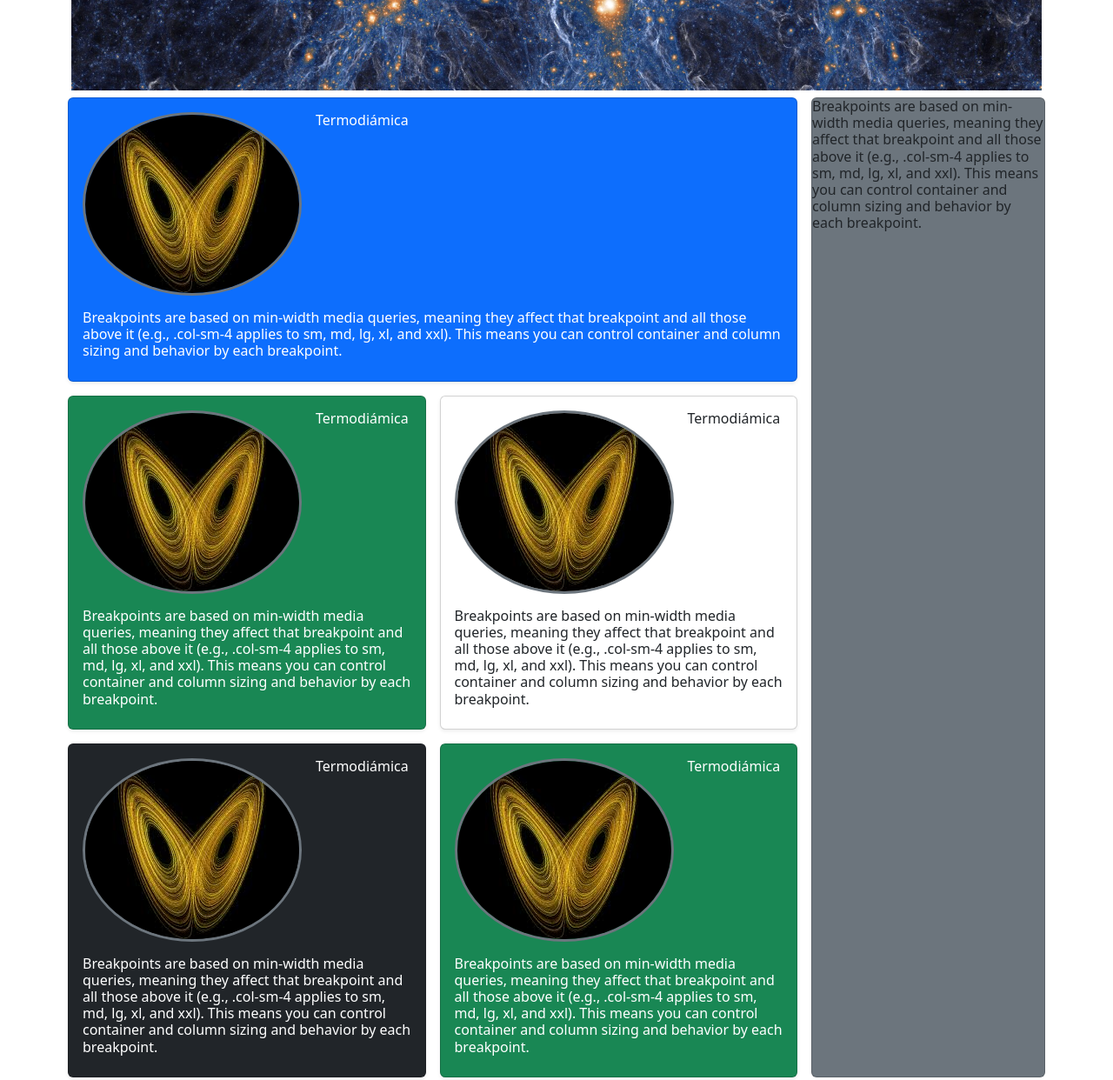
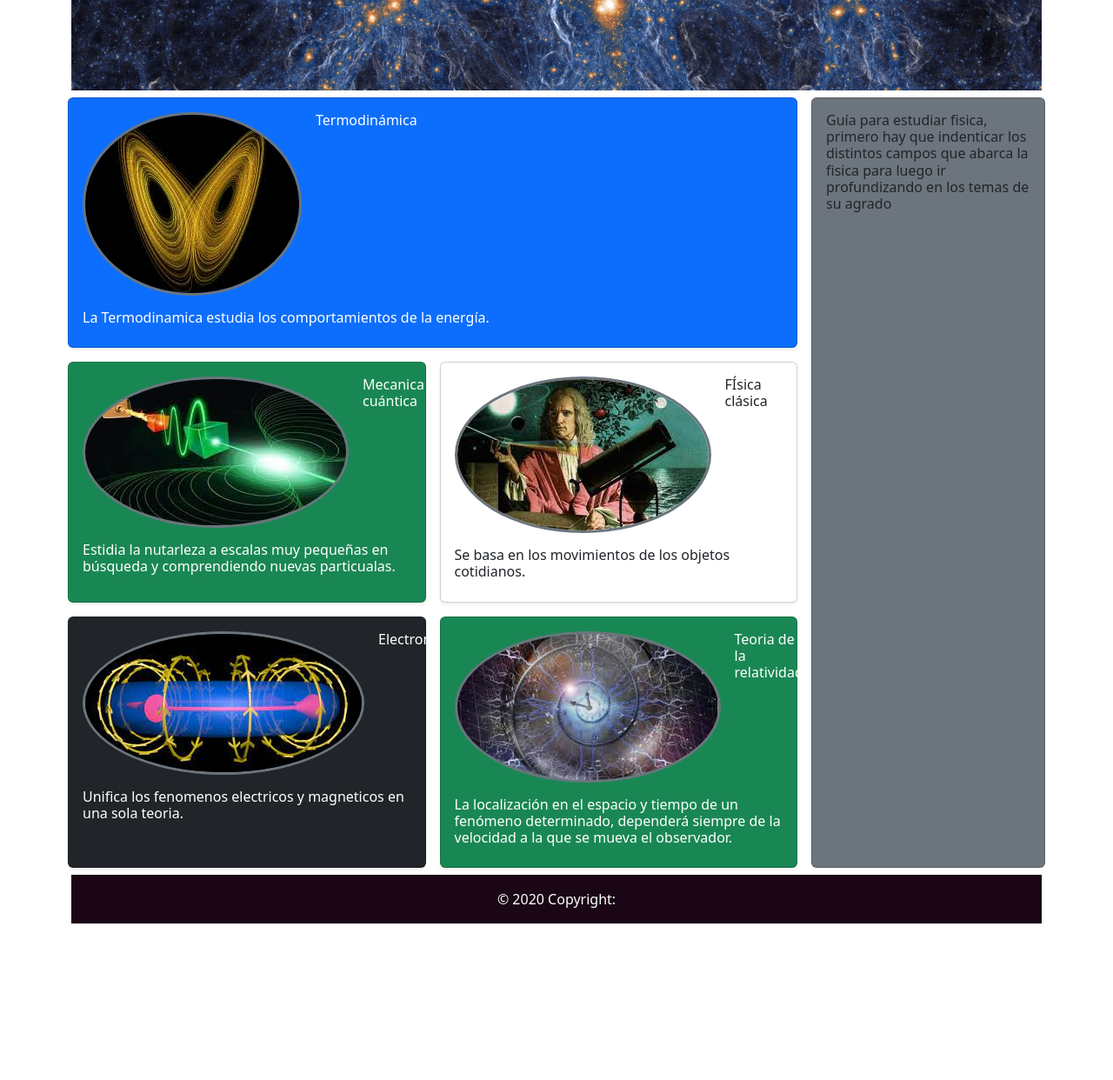
Before and after one commit to agomez356/web-2.0, a plain HTML site: page index.html in a window 1280 px wide. Shown: the part 580-1822 px from the top of the page at 87% size. After the commit the page ends 1642 px from the top, so only its background shows below. Drawn offline with nearby package versions, Linux system fonts and the light colour scheme.

Commit message:
Agregando textos

```diff
--- a/index.html
+++ b/index.html
@@ -18,10 +18,10 @@
                     <div class="container-fluid">
                         <ul class="navbar-nav">
                             <li class="nav-item">
-                                <a class="nav-link active" aria-current="page" href="#ter">Inicio</a>
+                                <a class="nav-link active" aria-current="page" href="#Ini">Inicio</a>
                             </li>
                             <li class="nav-item">
-                                <a class="nav-link active" aria-current="page" href="#mec">Termodiámica</a>
+                                <a class="nav-link active" aria-current="page" href="#ter">Termodiámica</a>
                             </li>
                             <li class="nav-item">
                                 <a class="nav-link active" aria-current="page" href="#mec">Mecánica cuántica</a>
@@ -52,14 +52,11 @@
                                 <div class="d-flex mb-3">
                                     <img src="Imagenes/caos.jpg" alt="1" class="border border-secondary border-3 rounded-circle">
                                     <div class="ps-3">
-                                        <h6 class="m-0 h6">Termodiámica</h6>
+                                        <h6 id="ter" class="m-0 h6">Termodinámica</h6>
                                     </div>
                                 </div>
                                 <div>
-                                    <p class="h6"> Breakpoints are based on min-width media queries, meaning they
-                                        affect that breakpoint and all those above it (e.g., .col-sm-4
-                                        applies to sm, md, lg, xl, and xxl). This means you can control
-                                        container and column sizing and behavior by each breakpoint.</p>
+                                    <p class="h6"> La Termodinamica estudia los comportamientos de la energía.</p>
                                 </div>
                             </div>
                         </article>
@@ -68,16 +65,14 @@
                         <article class="card h-100 bg-success text-white shadow-sm">
                             <div class="card-body">
                                 <div class="d-flex mb-3">
-                                    <img src="Imagenes/caos.jpg" alt="1" class="border border-secondary border-3 rounded-circle">
+                                    <img src="Imagenes/funcioonda.jpg" alt="1" class=" img-fluid border border-secondary border-3 rounded-circle">
                                     <div class="ps-3">
-                                        <h6 class="m-0 h6">Termodiámica</h6>
+                                        <h6 id="mec" class="m-0 h6">Mecanica cuántica</h6>
                                     </div>
                                 </div>
                                 <div>
-                                    <p class="h6"> Breakpoints are based on min-width media queries, meaning they
-                                        affect that breakpoint and all those above it (e.g., .col-sm-4
-                                        applies to sm, md, lg, xl, and xxl). This means you can control
-                                        container and column sizing and behavior by each breakpoint.</p>
+                                    <p class="h6"> Estidia la nutarleza a escalas muy pequeñas en búsqueda y comprendiendo nuevas
+                                        particualas.</p>
                                 </div>
                             </div>
                         </article>
@@ -86,16 +81,14 @@
                         <article class="card h-100 bg-secondaryr shadow-sm">
                             <div class="card-body">
                                 <div class="d-flex mb-3">
-                                    <img src="Imagenes/caos.jpg" alt="1" class="border border-secondary border-3 rounded-circle">
+                                    <img src="Imagenes/newton.jpg" alt="1" class="img-fluid border border-secondary border-3 rounded-circle">
                                     <div class="ps-3">
-                                        <h6 class="m-0 h6">Termodiámica</h6>
+                                        <h6 id="cla" class="m-0 h6">FÍsica clásica</h6>
                                     </div>
                                 </div>
                                 <div>
-                                    <p class="h6"> Breakpoints are based on min-width media queries, meaning they
-                                        affect that breakpoint and all those above it (e.g., .col-sm-4
-                                        applies to sm, md, lg, xl, and xxl). This means you can control
-                                        container and column sizing and behavior by each breakpoint.</p>
+                                    <p class="h6"> Se basa en los movimientos de los objetos
+                                        cotidianos.</p>
                                 </div>
                             </div>
                         </article>
@@ -104,16 +97,14 @@
                         <article class="card h-100 bg-dark text-white shadow-sm">
                             <div class="card-body">
                                 <div class="d-flex mb-3">
-                                    <img src="Imagenes/caos.jpg" alt="1" class="border border-secondary border-3 rounded-circle">
+                                    <img src="Imagenes/electromagnetismo.jpg" alt="1" class="border border-secondary border-3 rounded-circle">
                                     <div class="ps-3">
-                                        <h6 class="m-0 h6">Termodiámica</h6>
+                                        <h6 id="ele" class="m-0 h6">Electromanectismo</h6>
                                     </div>
                                 </div>
                                 <div>
-                                    <p class="h6"> Breakpoints are based on min-width media queries, meaning they
-                                        affect that breakpoint and all those above it (e.g., .col-sm-4
-                                        applies to sm, md, lg, xl, and xxl). This means you can control
-                                        container and column sizing and behavior by each breakpoint.</p>
+                                    <p class="h6"> Unifica los fenomenos electricos y magneticos en una
+                                        sola teoria.</p>
                                 </div>
                             </div>
                         </article>
@@ -122,16 +113,15 @@
                         <article class="card h-100 bg-success text-white shadow-sm">
                             <div class="card-body">
                                 <div class="d-flex mb-3">
-                                    <img src="Imagenes/caos.jpg" alt="1" class="border border-secondary border-3 rounded-circle">
+                                    <img src="Imagenes/espaciotiempo.jpg" alt="1" class="border border-secondary border-3 rounded-circle">
                                     <div class="ps-3">
-                                        <h6 class="m-0 h6">Termodiámica</h6>
+                                        <h6 id="rel" class="m-0 h6">Teoria de la relatividad</h6>
                                     </div>
                                 </div>
                                 <div>
-                                    <p class="h6"> Breakpoints are based on min-width media queries, meaning they
-                                        affect that breakpoint and all those above it (e.g., .col-sm-4
-                                        applies to sm, md, lg, xl, and xxl). This means you can control
-                                        container and column sizing and behavior by each breakpoint.</p>
+                                    <p class="h6"> La localización en el espacio y tiempo
+                                        de un fenómeno determinado, dependerá
+                                        siempre de la velocidad a la que se mueva el observador.</p>
                                 </div>
                             </div>
                         </article>
@@ -142,14 +132,14 @@
             <div class="col-12 col-lg-3 p-2">
                 <article class="card h-100 bg-secondary">
                     <div>
-                        <p class="h6"> Breakpoints are based on min-width media queries, meaning they
-                            affect that breakpoint and all those above it (e.g., .col-sm-4
-                            applies to sm, md, lg, xl, and xxl). This means you can control
-                            container and column sizing and behavior by each breakpoint.</p>
+                        <div class="card-body">
+                            <p class="h6"> Guía para estudiar fisica, primero hay que indenticar los distintos campos que
+                                abarca la fisica para luego ir profundizando en los temas de su agrado</p>
+                        </div>
                     </div>
                 </article>
             </div>
-            <div>
+            <div class="col-12">
                 <footer class="text-center text-white" style="background-color: #21081a;">
                     <!-- Copyright -->
                     <div class="text-center p-3" style="background-color: rgba(0, 0, 0, 0.2);">
```
